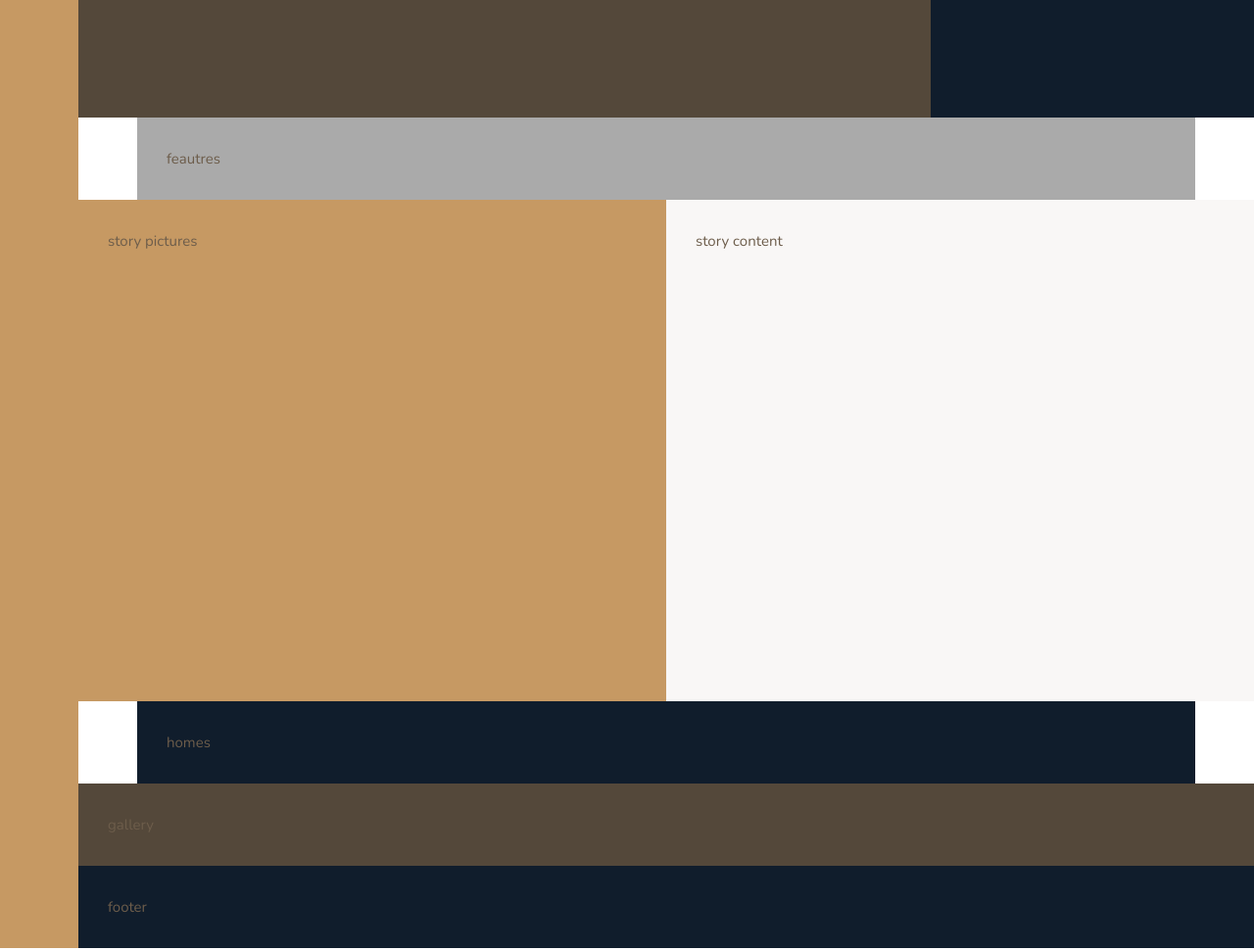
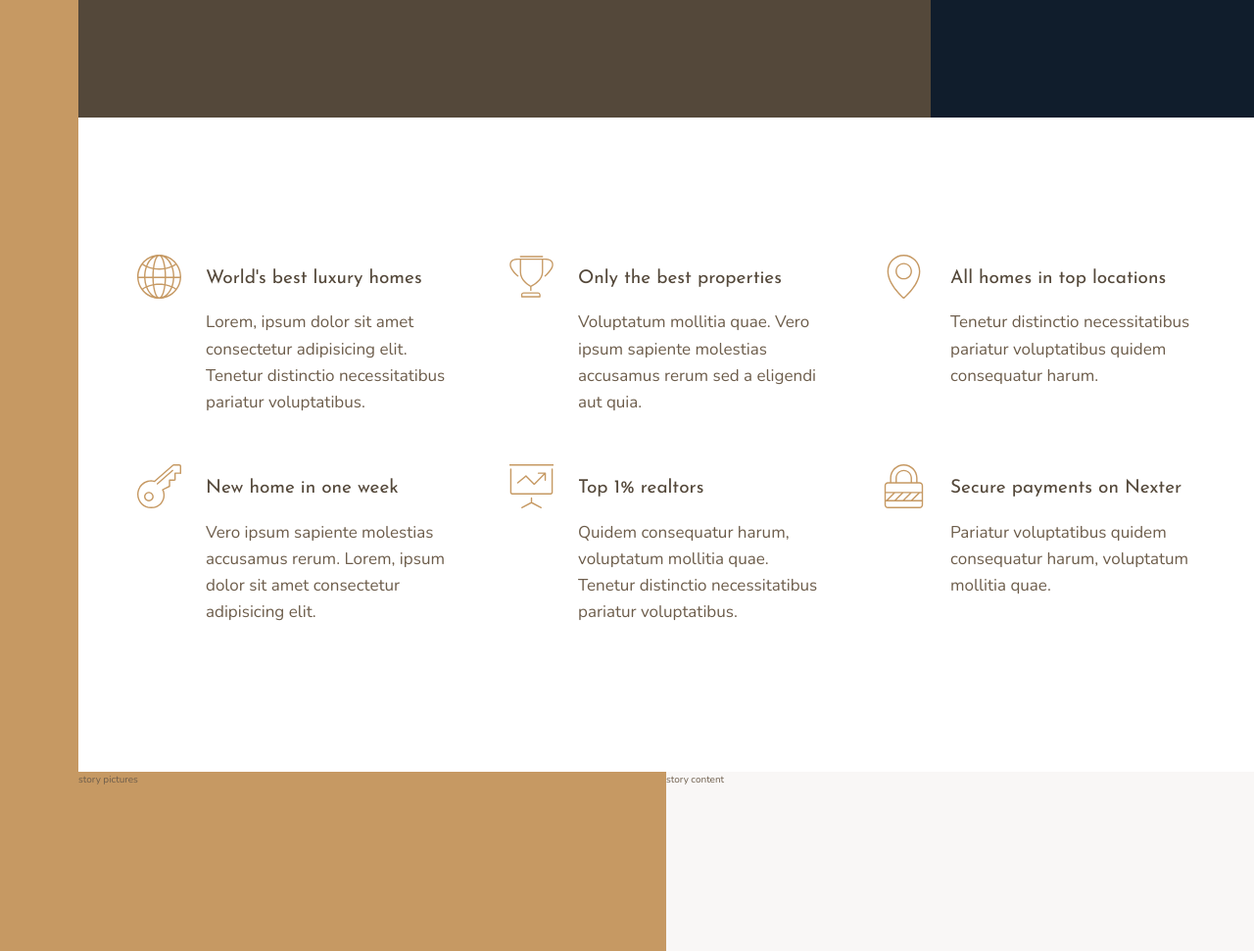
Before and after one commit to David-Luque/advanced-css-course, a website: page Nexter/starter/index.html in a window 1280 px wide. Shown: the part 520-1491 px from the top of the page at 98% size. Drawn offline with nearby package versions, Linux system fonts and the light colour scheme.

Commit message:
Styled features section

```diff
--- a/Nexter/starter/index.html
+++ b/Nexter/starter/index.html
@@ -25,7 +25,48 @@
         </div>
 
         <section class="features">
-            feautres
+            <div class="feature">
+                <svg class="feature__icon">
+                    <use xlink:href="img/sprite.svg#icon-global"></use>
+                </svg>
+                <h4 class="heading-4 heading-4--dark"> World's best luxury homes </h4>
+                <p class="feature__text">Lorem, ipsum dolor sit amet consectetur adipisicing elit. Tenetur distinctio necessitatibus pariatur voluptatibus.</p>
+            </div>
+            <div class="feature">
+                <svg class="feature__icon">
+                    <use xlink:href="img/sprite.svg#icon-trophy"></use>
+                </svg>
+                <h4 class="heading-4 heading-4--dark"> Only the best properties </h4>
+                <p class="feature__text">Voluptatum mollitia quae. Vero ipsum sapiente molestias accusamus rerum sed a eligendi aut quia.</p>
+            </div>
+            <div class="feature">
+                <svg class="feature__icon">
+                    <use xlink:href="img/sprite.svg#icon-map-pin"></use>
+                </svg>
+                <h4 class="heading-4 heading-4--dark"> All homes in top locations </h4>
+                <p class="feature__text">Tenetur distinctio necessitatibus pariatur voluptatibus quidem consequatur harum.</p>
+            </div>
+            <div class="feature">
+                <svg class="feature__icon">
+                    <use xlink:href="img/sprite.svg#icon-key"></use>
+                </svg>
+                <h4 class="heading-4 heading-4--dark"> New home in one week </h4>
+                <p class="feature__text">Vero ipsum sapiente molestias accusamus rerum. Lorem, ipsum dolor sit amet consectetur adipisicing elit. </p>
+            </div>
+            <div class="feature">
+                <svg class="feature__icon">
+                    <use xlink:href="img/sprite.svg#icon-presentation"></use>
+                </svg>
+                <h4 class="heading-4 heading-4--dark"> Top 1% realtors </h4>
+                <p class="feature__text">Quidem consequatur harum, voluptatum mollitia quae. Tenetur distinctio necessitatibus pariatur voluptatibus.</p>
+            </div>
+            <div class="feature">
+                <svg class="feature__icon">
+                    <use xlink:href="img/sprite.svg#icon-lock"></use>
+                </svg>
+                <h4 class="heading-4 heading-4--dark"> Secure payments on Nexter </h4>
+                <p class="feature__text">Pariatur voluptatibus quidem consequatur harum, voluptatum mollitia quae.</p>
+            </div>
         </section>
 
         <div class="story__pictures">
--- a/Nexter/starter/sass/_base.scss
+++ b/Nexter/starter/sass/_base.scss
@@ -39,8 +39,5 @@ body {
     grid-template-rows: 80vh min-content 40vw repeat(3, min-content);
     grid-template-columns: [sidebar-start] 8rem [sidebar-end full-start] minmax(6rem, 1fr) [center-start] repeat(8, [col-start] minmax(min-content, 14rem) [col-end] ) [center-end] minmax(6rem, 1fr) [full-end];
 
-    & > * {
-        padding: 30px;
-        font-size: 1.5rem;
-    }
+
 }
--- a/Nexter/starter/sass/_features.scss
+++ b/Nexter/starter/sass/_features.scss
@@ -1,4 +1,31 @@
 .features {
-    background-color: $color-grey-light-2;
     grid-column: center-start / center-end;
+
+    margin: 15rem 0;
+
+    display: grid;
+    grid-template-columns: repeat(auto-fit, minmax(25rem, 1fr));
+    grid-gap: 6rem;
+    align-items: flex-start;
 }
+
+
+.feature {
+
+    display: grid;
+    grid-template-columns: min-content 1fr;
+    grid-row-gap: 1.5rem;
+    grid-column-gap: 2.5rem;
+
+    &__icon {
+        fill: $color-primary;
+        width: 4.5rem;
+        height: 4.5rem;
+        grid-row: 1 / span 2;
+        transform: translateY(-1rem);
+    }
+
+    &__text {
+        font-size: 1.7rem;
+    }
+}
--- a/Nexter/starter/sass/_typography.scss
+++ b/Nexter/starter/sass/_typography.scss
@@ -0,0 +1,29 @@
+%heading {
+    font-family: $font-display;
+    font-weight: 400;
+}
+
+.heading-1 {
+    @extend %heading;
+}
+
+.heading-2 {
+    @extend %heading;
+}
+
+.heading-3 {
+    @extend %heading;
+}
+
+.heading-4 {
+    @extend %heading;
+    font-size: 1.9rem;
+
+    &--light {
+        color: $color-grey-light-1
+    }
+
+    &--dark {
+        color: $color-grey-dark-1
+    }
+}
```
Also changed, not shown: Nexter/starter/css/style.css, 2 other files.
